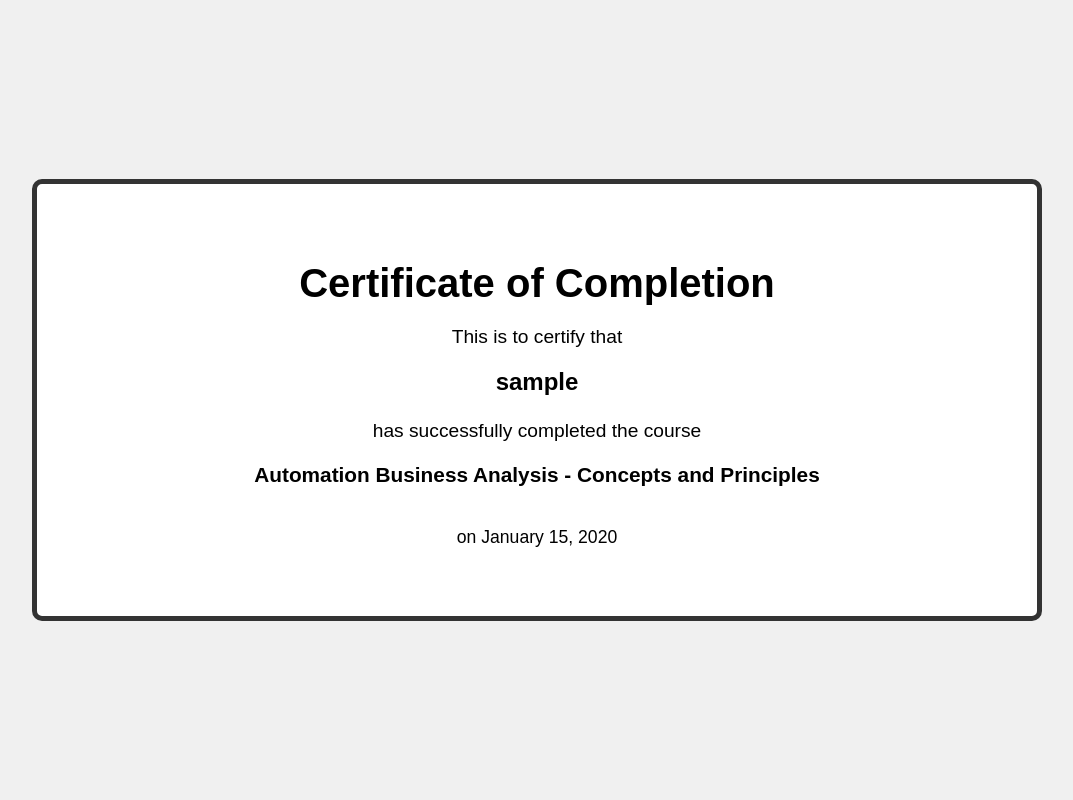
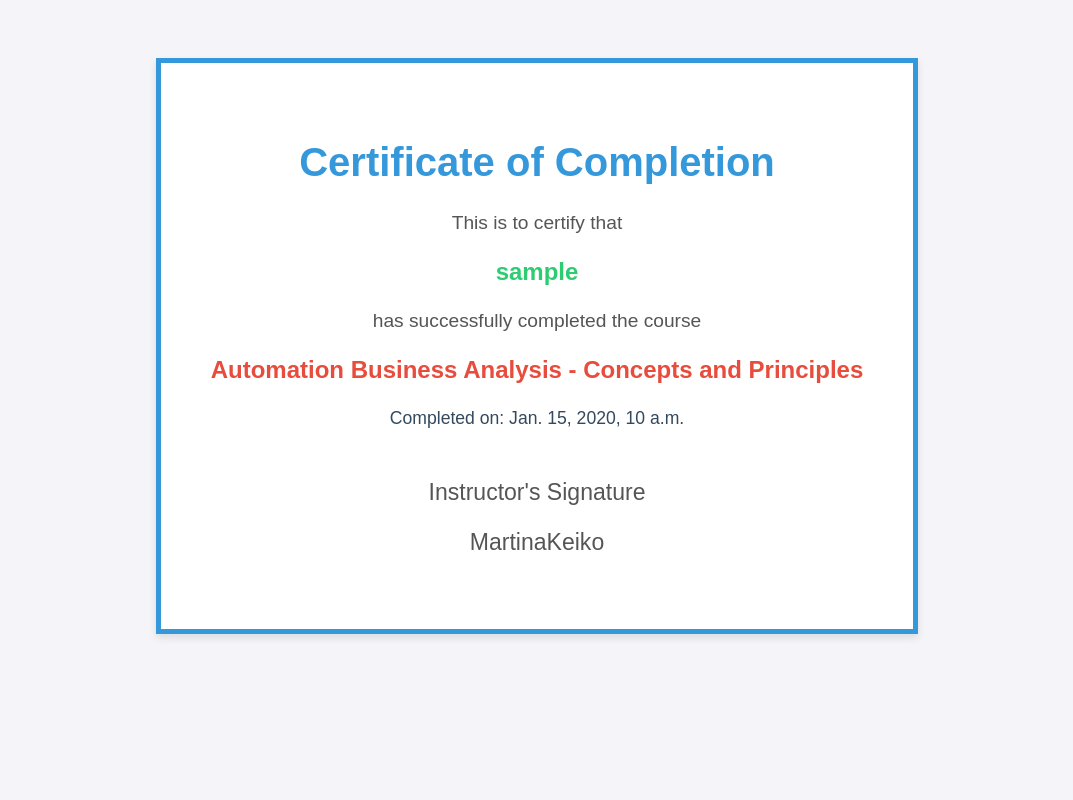
Before and after one commit to Habibienurseptian/Uas_14829_PSS, a Django app: template lms_core/templates/certificate.html in a window 1280 px wide. Shown: the whole page, without its empty margins (103-1176 px from the left). Run offline with Django 5.2, Linux system fonts and the light colour scheme; data comes from the database, SQL or seed files in the repository; both versions use the stored data as it was after the commit; tables that the repository leaves empty hold one stand-in row (values such as "Sample post"); the template is opened without the code that fills it: values that come from a table or form of the project are taken from there, most other values are stand-ins (such as "Sample title", 1, 10 or a date in 2020).

Commit message:
frist commit

```diff
--- a/lms_core/admin.py
+++ b/lms_core/admin.py
@@ -5,11 +5,11 @@ from .models import Category
 # Customize Course model in the Django admin
 @admin.register(Course)
 class CourseAdmin(admin.ModelAdmin):
-    list_display = ["name", "price", "description", "teacher", "category", "created_at"]
+    list_display = ["name", "price", "description", "teacher", "category", "max_students", "created_at"]
     list_filter = ["teacher", "category"]
     search_fields = ["name", "description"]
     readonly_fields = ["created_at", "updated_at"]
-    fields = ["name", "description", "price", "image", "teacher", "category", "created_at", "updated_at"]
+    fields = ["name", "description", "price", "image", "teacher", "category", "max_students", "created_at", "updated_at"]
 
 # Customize Category model in the Django admin (Optional)
 @admin.register(Category)
--- a/lms_core/models.py
+++ b/lms_core/models.py
@@ -28,6 +28,9 @@ class Course(models.Model):
     created_at = models.DateTimeField(auto_now_add=True)
     updated_at = models.DateTimeField(auto_now=True)
 
+    # Add max_students to limit course enrollment
+    max_students = models.PositiveIntegerField("Max Students", default=30)
+
     class Meta:
         verbose_name = "Course"
         verbose_name_plural = "Daftar Course"
@@ -39,11 +42,16 @@ class Course(models.Model):
         """Returns the number of members enrolled in the course."""
         return CourseMember.objects.filter(course_id=self).count()
 
+    def is_full(self):
+        """Checks if the course has reached the maximum number of students."""
+        return self.get_member_count() >= self.max_students
+
+
 ROLE_OPTIONS = [('std', "Siswa"), ('ast', "Asisten")]
 
 # Course Member model
 class CourseMember(models.Model):
-    course_id = models.ForeignKey(Course, verbose_name="matkul", on_delete=models.RESTRICT)
+    course_id = models.ForeignKey(Course, verbose_name="matkul", on_delete=models.RESTRICT, related_name="members")
     user_id = models.ForeignKey(User, verbose_name="siswa", on_delete=models.RESTRICT)
     roles = models.CharField("peran", max_length=3, choices=ROLE_OPTIONS, default='std')
     is_completed = models.BooleanField("Completed", default=False)
@@ -60,18 +68,31 @@ class CourseMember(models.Model):
 
     @classmethod
     def bulk_enroll(cls, course, student_users):
+        if course.is_full():
+            raise IntegrityError("This course has already reached the maximum number of students.")
+
         enrollments = []
         for student in student_users:
             enrollments.append(cls(course_id=course, user_id=student))
 
         try:
             cls.objects.bulk_create(enrollments)
-        except IntegrityError:
-            pass
+        except IntegrityError as e:
+            raise IntegrityError(str(e))
+
     def save(self, *args, **kwargs):
+        course = self.course_id
+
+        # Check if the course is full before saving the enrollment
+        if course.is_full():
+            raise IntegrityError("This course has already reached the maximum number of students.")
+
+        # Ensure that a student is not already enrolled
         if CourseMember.objects.filter(course_id=self.course_id, user_id=self.user_id).exists():
             raise IntegrityError("Student is already enrolled in this course.")
+
         super().save(*args, **kwargs)
+
 
 
 # Course Content model
--- a/lms_core/templates/certificate.html
+++ b/lms_core/templates/certificate.html
@@ -3,57 +3,73 @@
 <head>
     <meta charset="UTF-8">
     <meta name="viewport" content="width=device-width, initial-scale=1.0">
-    <title>Certificate of Completion</title>
+    <title>Course Completion Certificate</title>
     <style>
         body {
-            font-family: Arial, sans-serif;
-            margin: 0;
-            padding: 0;
-            display: flex;
-            justify-content: center;
-            align-items: center;
-            height: 100vh;
-            background: #f0f0f0;
+            font-family: 'Arial', sans-serif;
+            text-align: center;
+            background-color: #f4f4f9;
         }
+
         .certificate {
-            width: 80%;
-            max-width: 900px;
+            background: #fff;
             padding: 50px;
-            border: 5px solid #333;
-            border-radius: 10px;
-            text-align: center;
-            background-color: white;
+            border: 5px solid #3498db;
+            display: inline-block;
+            margin-top: 50px;
+            box-shadow: 0 4px 8px rgba(0, 0, 0, 0.1);
         }
+
         .certificate h1 {
             font-size: 2.5em;
-            margin-bottom: 20px;
+            color: #3498db;
         }
+
         .certificate p {
             font-size: 1.2em;
+            color: #555;
         }
-        .certificate .name {
+
+        .certificate .student-name {
+            font-size: 1.5em;
             font-weight: bold;
+            color: #2ecc71;
+        }
+
+        .certificate .course-name {
             font-size: 1.5em;
+            font-weight: bold;
+            color: #e74c3c;
+        }
+
+        .certificate .completion-date {
+            font-size: 1.1em;
+            color: #34495e;
             margin-top: 20px;
         }
-        .certificate .completion-date {
-            margin-top: 40px;
-            font-size: 1.1em;
-        }
-        .certificate .course-name {
-            font-size: 1.3em;
-            font-weight: bold;
+
+        .signature {
+            margin-top: 50px;
+            font-size: 1.2em;
+            color: #3498db;
         }
     </style>
 </head>
 <body>
+
     <div class="certificate">
         <h1>Certificate of Completion</h1>
         <p>This is to certify that</p>
-        <p class="name">{{ student.username }}</p>
+        <p class="student-name">{{ student.username }}</p>
         <p>has successfully completed the course</p>
         <p class="course-name">{{ course.name }}</p>
-        <p class="completion-date">on {{ completion_date|date:"F j, Y" }}</p>
+        <p class="completion-date">Completed on: {{ completion_date }}</p>
+
+        <div class="signature">
+            <p>Instructor's Signature</p>
+            <p>{{ course.teacher.username }}</p> <!-- Displaying instructor's name -->
+        </div>
     </div>
+
 </body>
 </html>
--- a/simplelms/urls.py
+++ b/simplelms/urls.py
@@ -34,7 +34,8 @@ urlpatterns = [
     path('category/add/', views.add_category, name='add_category'),
     path('category/show/', views.show_categories, name='show_categories'),
     path('category/delete/<int:category_id>/', views.delete_category, name='delete_category'),
-
+    path('course/<int:course_id>/', views.course_detail, name='course_detail'),
+    path('enroll/<int:course_id>/', views.enroll_course, name='enroll_course'),
 
     path('certificate/<int:course_id>/', views.certificate, name='certificate'),
     path('add_completion/<int:content_id>/', views.add_completion, name='add_completion'),
```
Also changed, not shown: lms_core/templates/course_detail.html (added, +11 -0 lines), lms_core/views.py (+22 -0 lines), db.sqlite3, lms_core/migrations/0002_alter_coursemember_unique_together.py (added), lms_core/migrations/0003_course_max_students_and_more.py (added).
